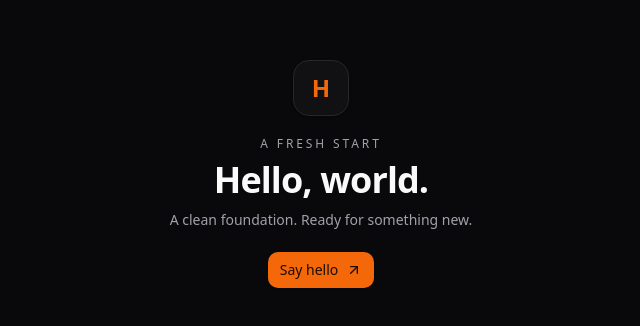
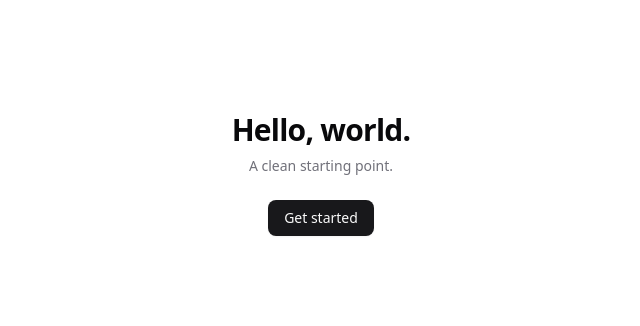
Before and after one commit to papp-milan/dashboard, a React (Vite) app: page / in a window 1280 px wide. Shown: the part 226-552 px from the top of the page, without its empty margins (319-959 px from the left). Built offline with nearby package versions, Linux system fonts and the light colour scheme.

Commit message:
style: reset starter to neutral blank shadcn defaults

```diff
--- a/src/App.tsx
+++ b/src/App.tsx
@@ -1,19 +1,14 @@
 import { Button } from "@/components/ui/button"
-import { ArrowUpRight } from "lucide-react"
 
 export default function App() {
   return (
     <main className="flex min-h-svh items-center justify-center bg-background px-6 text-foreground">
-      <section className="flex max-w-md flex-col items-center gap-5 text-center">
-        <div className="grid size-14 place-items-center rounded-2xl border bg-card text-primary shadow-sm">
-          <span className="text-2xl font-semibold">H</span>
+      <section className="flex flex-col items-center gap-6 text-center">
+        <div className="space-y-2">
+          <h1 className="text-3xl font-semibold tracking-tight">Hello, world.</h1>
+          <p className="text-sm text-muted-foreground">A clean starting point.</p>
         </div>
-        <div className="space-y-2">
-          <p className="text-xs font-medium uppercase tracking-[0.24em] text-muted-foreground">A fresh start</p>
-          <h1 className="text-4xl font-semibold tracking-tight">Hello, world.</h1>
-          <p className="text-sm leading-6 text-muted-foreground">A clean foundation. Ready for something new.</p>
-        </div>
-        <Button onClick={() => window.alert("Hello, world!")}>Say hello <ArrowUpRight /></Button>
+        <Button>Get started</Button>
       </section>
     </main>
   )
--- a/src/index.css
+++ b/src/index.css
@@ -2,26 +2,26 @@
 @custom-variant dark (&:is(.dark *));
 
 :root {
-  color-scheme: dark;
-  --background: #09090b;
-  --foreground: #fafafa;
-  --card: #111113;
-  --card-foreground: #fafafa;
-  --popover: #111113;
-  --popover-foreground: #fafafa;
-  --primary: #F4680A;
-  --primary-foreground: #1c0b02;
-  --secondary: #27272a;
-  --secondary-foreground: #fafafa;
-  --muted: #27272a;
-  --muted-foreground: #a1a1aa;
-  --accent: #27272a;
-  --accent-foreground: #fafafa;
+  color-scheme: light;
+  --background: #ffffff;
+  --foreground: #09090b;
+  --card: #ffffff;
+  --card-foreground: #09090b;
+  --popover: #ffffff;
+  --popover-foreground: #09090b;
+  --primary: #18181b;
+  --primary-foreground: #fafafa;
+  --secondary: #f4f4f5;
+  --secondary-foreground: #18181b;
+  --muted: #f4f4f5;
+  --muted-foreground: #71717a;
+  --accent: #f4f4f5;
+  --accent-foreground: #18181b;
   --destructive: #dc2626;
-  --border: #27272a;
-  --input: #27272a;
-  --ring: #F4680A;
-  --radius: 0.75rem;
+  --border: #e4e4e7;
+  --input: #e4e4e7;
+  --ring: #a1a1aa;
+  --radius: 0.625rem;
 }
 
 @theme inline {
```
